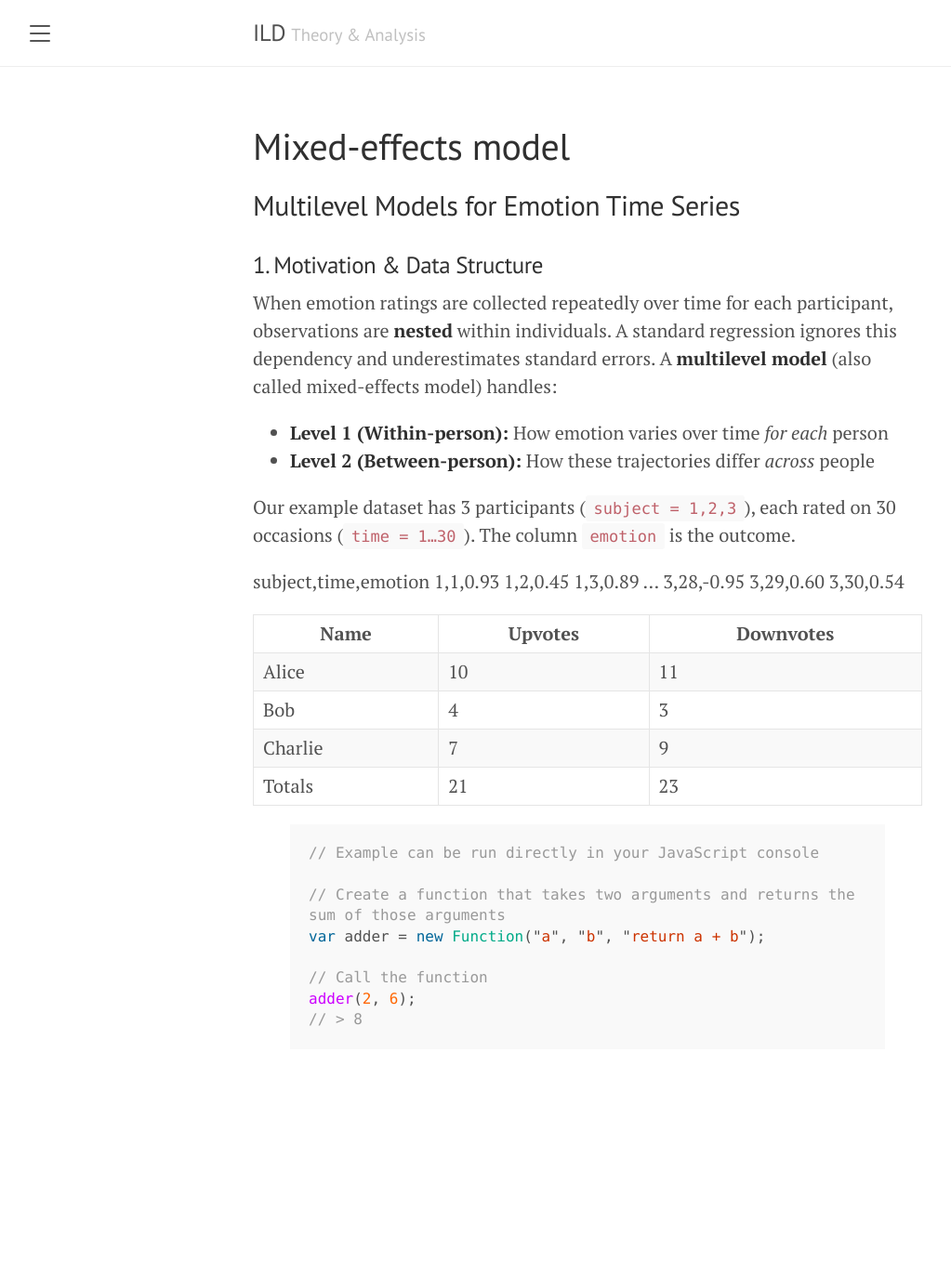
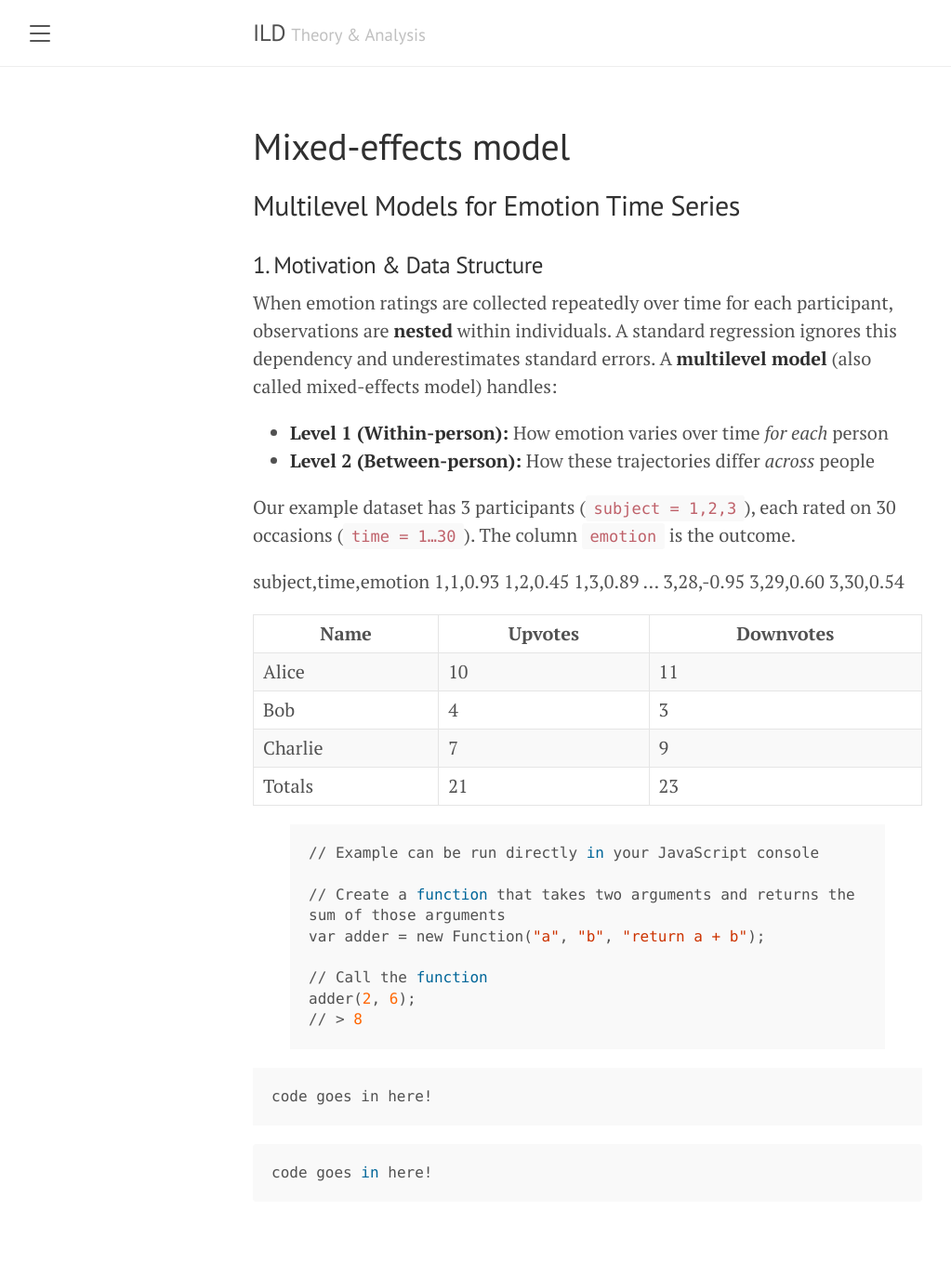
Before and after one commit to lennartseizer/ild, a Jekyll site: the page built from 3.md, in a window 1280 px wide. Shown: the whole page at 93% size, without its empty margins (8-1031 px from the left). Built offline with Jekyll 4.4.1, drawn with Linux system fonts in a browser that asks for light colours; before the commit the page ends 1209 px from its top, so only the background shows below that.

Commit message:
Update 3.md

````diff
--- a/3.md
+++ b/3.md
@@ -58,7 +58,7 @@ subject,time,emotion
   </tbody>
 </table>
 
-{% highlight js %}
+{% highlight R %}
 // Example can be run directly in your JavaScript console
 
 // Create a function that takes two arguments and returns the sum of those arguments
@@ -68,3 +68,11 @@ var adder = new Function("a", "b", "return a + b");
 adder(2, 6);
 // > 8
 {% endhighlight %}
+
+```someLanguage
+code goes in here!
+```
+
+```R
+code goes in here!
+```
````
